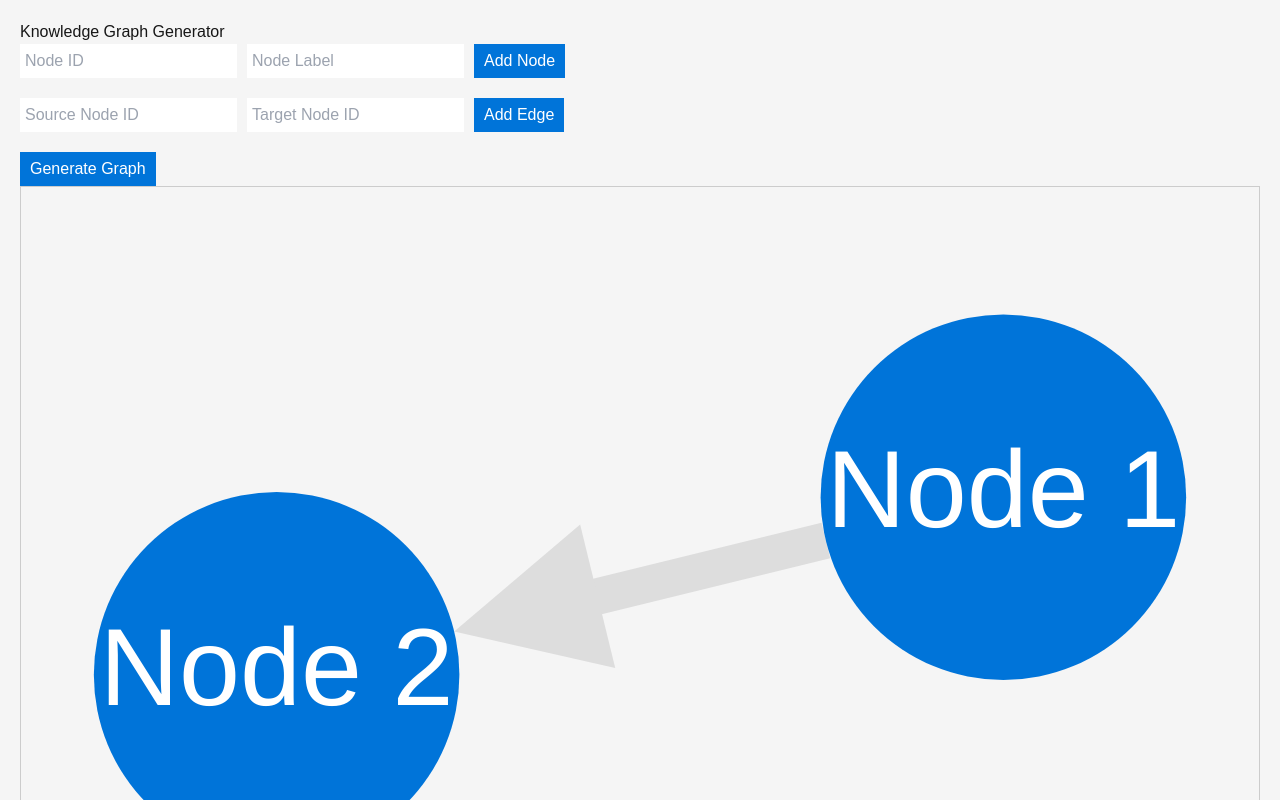
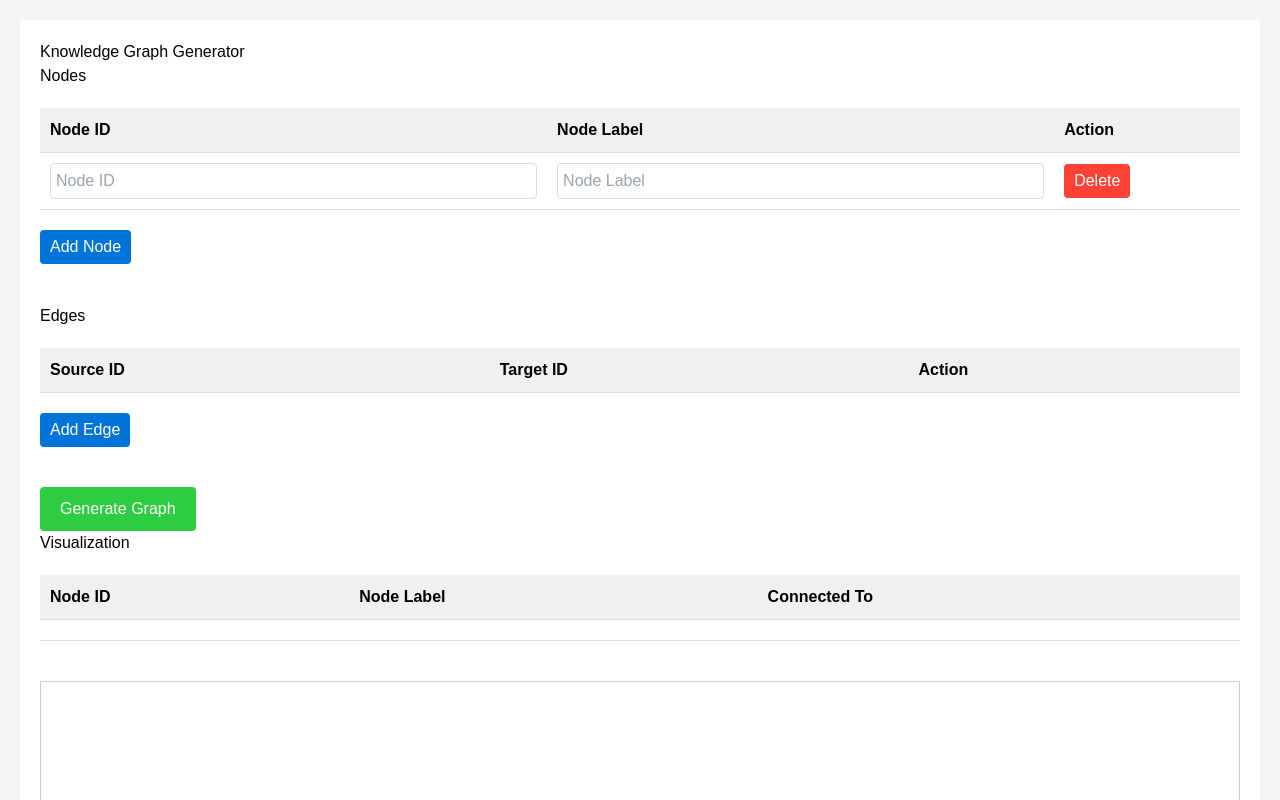
Before and after one commit to othmane-zizi-pro/knowledge-graph-app, a Next.js app: page / in a window 1280 px wide. Both pictures are taken after a click on the button "Add Node". Shown: the top 800 px of the page. Built offline with nearby package versions, Linux system fonts and the light colour scheme.

Commit message:
Add files via upload

```diff
--- a/src/app/components/GraphComponent.tsx
+++ b/src/app/components/GraphComponent.tsx
@@ -18,30 +18,15 @@ interface GraphData {
   edges: Edge[];
 }
 
-const GraphComponent = () => {
-  const [data, setData] = useState<GraphData | null>(null);
-  const [loading, setLoading] = useState(true);
+interface GraphComponentProps {
+  data: GraphData;
+}
+
+const GraphComponent: React.FC<GraphComponentProps> = ({ data }) => {
   const [cyInstance, setCyInstance] = useState<cytoscape.Core | null>(null);
 
-  // Simulate fetching data
   useEffect(() => {
-    setTimeout(() => {
-      const fetchedData: GraphData = {
-        nodes: [
-          { id: '1', label: 'Node 1' },
-          { id: '2', label: 'Node 2' },
-        ],
-        edges: [
-          { source: '1', target: '2' },
-        ],
-      };
-      setData(fetchedData);
-      setLoading(false);
-    }, 1000);
-  }, []);
-
-  useEffect(() => {
-    if (!data || !document.getElementById('cy')) return;
+    if (!document.getElementById('cy')) return;
 
     if (cyInstance) {
       cyInstance.destroy(); // Clean up previous instance before creating a new one
@@ -126,10 +111,6 @@ const GraphComponent = () => {
     };
   }, [data]);
 
-  if (loading) {
-    return <div>Loading graph...</div>;
-  }
-
   return (
     <div
       id="cy"
--- a/src/app/components/InputForm.tsx
+++ b/src/app/components/InputForm.tsx
@@ -1,4 +1,4 @@
-import { useState } from 'react';
+import React, { useState, CSSProperties } from 'react';
 
 interface Node {
   id: string;
@@ -15,63 +15,228 @@ interface InputFormProps {
 }
 
 const InputForm: React.FC<InputFormProps> = ({ onSubmit }) => {
-  const [nodeId, setNodeId] = useState<string>('');
-  const [nodeLabel, setNodeLabel] = useState<string>('');
   const [nodes, setNodes] = useState<Node[]>([]);
-
-  const [sourceId, setSourceId] = useState<string>('');
-  const [targetId, setTargetId] = useState<string>('');
   const [edges, setEdges] = useState<Edge[]>([]);
 
-  const handleAddNode = (e: React.FormEvent<HTMLFormElement>) => {
-    e.preventDefault();
-    setNodes([...nodes, { id: nodeId, label: nodeLabel }]);
-    setNodeId('');
-    setNodeLabel('');
+  const handleNodeChange = (index: number, field: keyof Node, value: string) => {
+    const updatedNodes = [...nodes];
+    updatedNodes[index][field] = value;
+    setNodes(updatedNodes);
   };
 
-  const handleAddEdge = (e: React.FormEvent<HTMLFormElement>) => {
-    e.preventDefault();
-    setEdges([...edges, { source: sourceId, target: targetId }]);
-    setSourceId('');
-    setTargetId('');
+  const handleEdgeChange = (index: number, field: keyof Edge, value: string) => {
+    const updatedEdges = [...edges];
+    updatedEdges[index][field] = value;
+    setEdges(updatedEdges);
+  };
+
+  const addNode = () => {
+    setNodes([...nodes, { id: '', label: '' }]);
+  };
+
+  const deleteNode = (index: number) => {
+    const updatedNodes = [...nodes];
+    updatedNodes.splice(index, 1);
+    setNodes(updatedNodes);
+  };
+
+  const addEdge = () => {
+    setEdges([...edges, { source: '', target: '' }]);
+  };
+
+  const deleteEdge = (index: number) => {
+    const updatedEdges = [...edges];
+    updatedEdges.splice(index, 1);
+    setEdges(updatedEdges);
   };
 
   const handleSubmit = () => {
     onSubmit({ nodes, edges });
   };
 
+  const styles: { [key: string]: CSSProperties } = {
+    table: {
+      width: '100%',
+      marginBottom: '20px',
+      borderCollapse: 'collapse',
+    },
+    th: {
+      backgroundColor: '#f0f0f0',
+      padding: '10px',
+      textAlign: 'left',
+      borderBottom: '1px solid #ddd',
+    },
+    td: {
+      padding: '10px',
+      borderBottom: '1px solid #ddd',
+    },
+    input: {
+      width: '100%',
+      padding: '5px',
+      border: '1px solid #ddd',
+      borderRadius: '4px',
+      backgroundColor: 'white',
+      color: 'black',
+    },
+    button: {
+      padding: '5px 10px',
+      backgroundColor: '#0074D9',
+      color: 'white',
+      border: 'none',
+      borderRadius: '4px',
+      cursor: 'pointer',
+      marginRight: '5px',
+    },
+    deleteButton: {
+      backgroundColor: '#FF4136',
+    },
+    addButton: {
+      display: 'block',
+      marginBottom: '20px',
+    },
+    submitButton: {
+      backgroundColor: '#2ECC40',
+      padding: '10px 20px',
+      fontSize: '16px',
+    },
+    section: {
+      marginBottom: '40px',
+    },
+  };
+
   return (
     <div>
-      <form onSubmit={handleAddNode}>
+      <div style={styles.section}>
+        <h2 style={{ marginBottom: '20px' }}>Nodes</h2>
+        <table style={styles.table}>
+          <thead>
+            <tr>
+              <th style={styles.th}>Node ID</th>
+              <th style={styles.th}>Node Label</th>
+              <th style={styles.th}>Action</th>
+            </tr>
+          </thead>
+          <tbody>
+            {nodes.map((node, index) => (
+              <tr key={index}>
+                <td style={styles.td}>
                   <input
-          value={nodeId}
-          onChange={(e) => setNodeId(e.target.value)}
+                    style={styles.input}
+                    value={node.id}
+                    onChange={(e) => handleNodeChange(index, 'id', e.target.value)}
                     placeholder="Node ID"
                   />
+                </td>
+                <td style={styles.td}>
                   <input
-          value={nodeLabel}
-          onChange={(e) => setNodeLabel(e.target.value)}
+                    style={styles.input}
+                    value={node.label}
+                    onChange={(e) => handleNodeChange(index, 'label', e.target.value)}
                     placeholder="Node Label"
                   />
-        <button type="submit">Add Node</button>
-      </form>
+                </td>
+                <td style={styles.td}>
+                  <button
+                    style={{...styles.button, ...styles.deleteButton}}
+                    onClick={() => deleteNode(index)}
+                  >
+                    Delete
+                  </button>
+                </td>
+              </tr>
+            ))}
+          </tbody>
+        </table>
+        <button
+          style={{...styles.button, ...styles.addButton}}
+          onClick={addNode}
+        >
+          Add Node
+        </button>
+      </div>
 
-      <form onSubmit={handleAddEdge}>
+      <div style={styles.section}>
+        <h2 style={{ marginBottom: '20px' }}>Edges</h2>
+        <table style={styles.table}>
+          <thead>
+            <tr>
+              <th style={styles.th}>Source ID</th>
+              <th style={styles.th}>Target ID</th>
+              <th style={styles.th}>Action</th>
+            </tr>
+          </thead>
+          <tbody>
+            {edges.map((edge, index) => (
+              <tr key={index}>
+                <td style={styles.td}>
                   <input
-          value={sourceId}
-          onChange={(e) => setSourceId(e.target.value)}
-          placeholder="Source Node ID"
+                    style={styles.input}
+                    value={edge.source}
+                    onChange={(e) => handleEdgeChange(index, 'source', e.target.value)}
+                    placeholder="Source ID"
                   />
+                </td>
+                <td style={styles.td}>
                   <input
-          value={targetId}
-          onChange={(e) => setTargetId(e.target.value)}
-          placeholder="Target Node ID"
+                    style={styles.input}
+                    value={edge.target}
+                    onChange={(e) => handleEdgeChange(index, 'target', e.target.value)}
+                    placeholder="Target ID"
                   />
-        <button type="submit">Add Edge</button>
-      </form>
+                </td>
+                <td style={styles.td}>
+                  <button
+                    style={{...styles.button, ...styles.deleteButton}}
+                    onClick={() => deleteEdge(index)}
+                  >
+                    Delete
+                  </button>
+                </td>
+              </tr>
+            ))}
+          </tbody>
+        </table>
+        <button
+          style={{...styles.button, ...styles.addButton}}
+          onClick={addEdge}
+        >
+          Add Edge
+        </button>
+      </div>
 
-      <button onClick={handleSubmit}>Generate Graph</button>
+      <button
+        style={{...styles.button, ...styles.submitButton}}
+        onClick={handleSubmit}
+      >
+        Generate Graph
+      </button>
+
+      <div style={styles.section}>
+        <h2 style={{ marginBottom: '20px' }}>Visualization</h2>
+        <table style={styles.table}>
+          <thead>
+            <tr>
+              <th style={styles.th}>Node ID</th>
+              <th style={styles.th}>Node Label</th>
+              <th style={styles.th}>Connected To</th>
+            </tr>
+          </thead>
+          <tbody>
+            {nodes.map((node) => (
+              <tr key={node.id}>
+                <td style={styles.td}>{node.id}</td>
+                <td style={styles.td}>{node.label}</td>
+                <td style={styles.td}>
+                  {edges
+                    .filter((edge) => edge.source === node.id || edge.target === node.id)
+                    .map((edge) => (edge.source === node.id ? edge.target : edge.source))
+                    .join(', ')}
+                </td>
+              </tr>
+            ))}
+          </tbody>
+        </table>
+      </div>
     </div>
   );
 };
--- a/src/app/page.tsx
+++ b/src/app/page.tsx
@@ -1,12 +1,9 @@
-// src/app/page.tsx
-
-"use client";  // This makes it a Client Component
+"use client";
 
 import { useState } from 'react';
 import InputForm from './components/InputForm';
 import GraphComponent from './components/GraphComponent';
 import './globals.css';
-
 
 interface Node {
   id: string;
@@ -26,10 +23,10 @@ export default function Home() {
   };
 
   return (
-    <div>
+    <div style={{ backgroundColor: 'white', color: 'black', minHeight: '100vh', padding: '20px' }}>
       <h1>Knowledge Graph Generator</h1>
       <InputForm onSubmit={handleGenerateGraph} />
-      <GraphComponent  />
+      <GraphComponent data={graphData} />
     </div>
   );
 }
```
Lines whose indentation alone changed are shown as unchanged.
